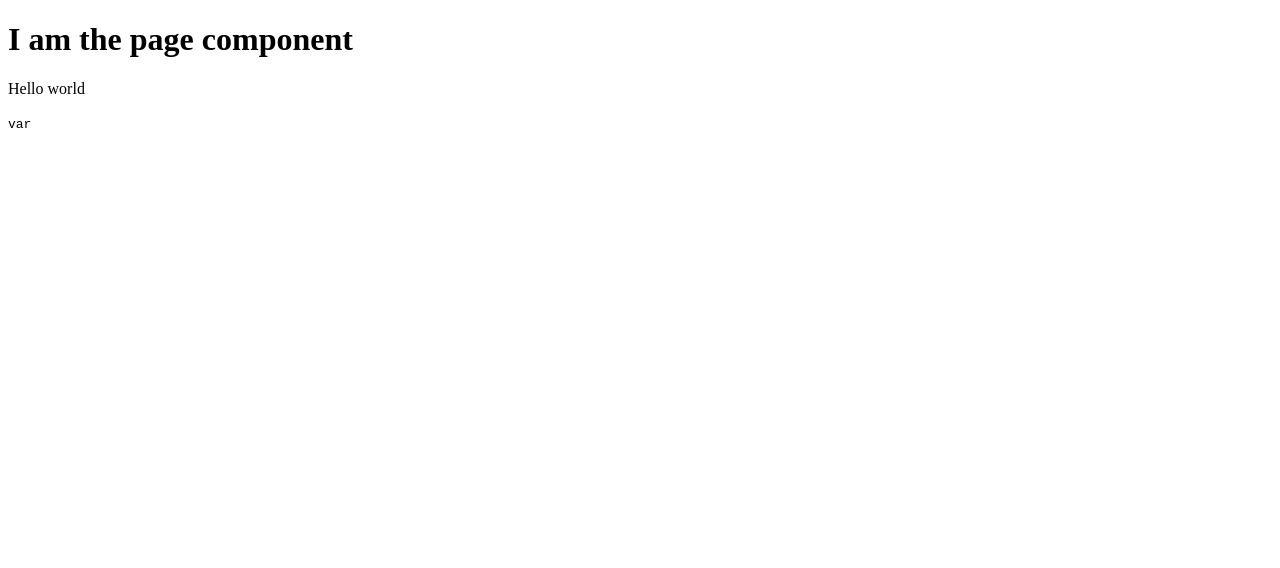
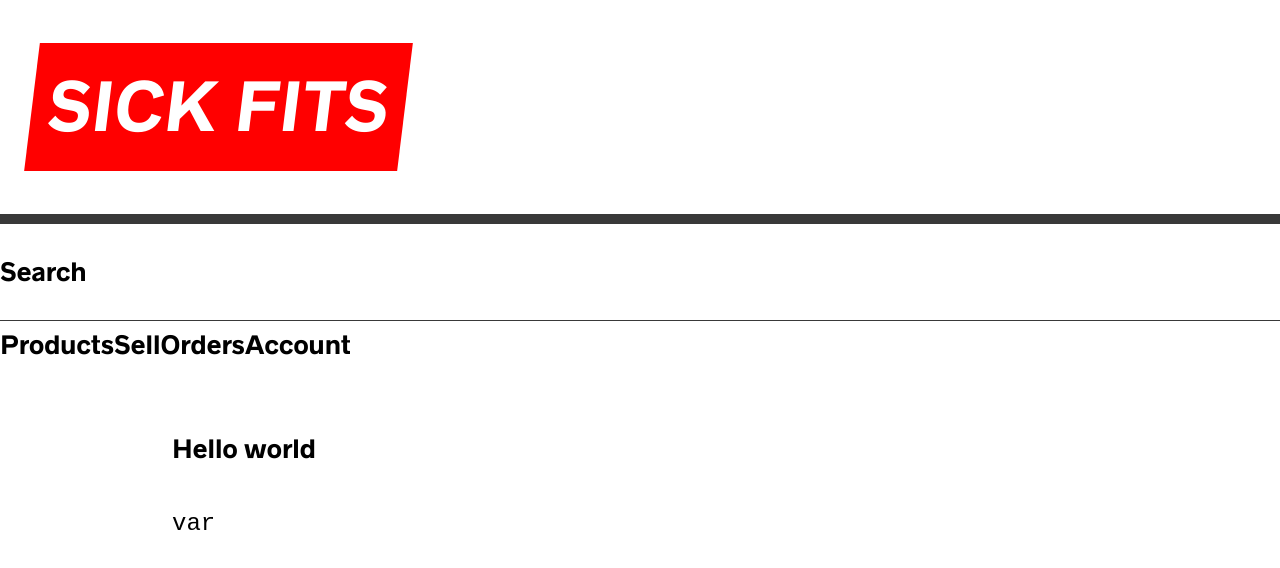
Before and after one commit to dmtaijul9/Sick-Fits, a Next.js app in the folder frontend/: page / in a window 1280 px wide. Shown: the top 568 px of the page. Built offline with nearby package versions, Linux system fonts and the light colour scheme.

Commit message:
feat(class:5-7): styled, globalStyle

```diff
--- /dev/null
+++ b/frontend/components/Header.js
@@ -0,0 +1,52 @@
+import React from "react";
+import Link from "next/link";
+import Nav from "./Nav";
+import styled from "styled-components";
+
+const Logo = styled.h1`
+  background-color: red;
+  font-size: 4rem;
+  margin-left: 2rem;
+  transform: skew(-7deg);
+  position: relative;
+  z-index: 2;
+
+  a {
+    color: #fff;
+    text-decoration: none;
+    text-transform: uppercase;
+    padding: 0.5rem 1rem;
+  }
+`;
+const HeaderStyle = styled.header`
+  .bar {
+    border-bottom: 10px solid var(--black, black);
+    display: grid;
+    grid-template-columns: auto 1fr;
+    justify-content: space-between;
+    align-items: center;
+  }
+  .sub-bar {
+    border-bottom: 1px solid var(--black, black);
+    display: grid;
+    grid-template-columns: 1fr auto;
+  }
+`;
+
+function Header() {
+  return (
+    <HeaderStyle>
+      <div className="bar">
+        <Logo>
+          <Link href={"./"}>Sick fits</Link>
+        </Logo>
+      </div>
+      <div className="sub-bar">
+        <p>Search</p>
+      </div>
+      <Nav />
+    </HeaderStyle>
+  );
+}
+
+export default Header;
--- /dev/null
+++ b/frontend/components/Nav.js
@@ -0,0 +1,13 @@
+import Link from "next/link";
+const Nav = () => {
+  return (
+    <nav>
+      <Link href={"./products"}>Products</Link>
+      <Link href={"./sell"}>Sell</Link>
+      <Link href={"./orders"}>Orders</Link>
+      <Link href={"./account"}>Account</Link>
+    </nav>
+  );
+};
+
+export default Nav;
--- a/frontend/components/Page.js
+++ b/frontend/components/Page.js
@@ -1,10 +1,63 @@
 import React from "react";
+import styled, { createGlobalStyle } from "styled-components";
+import Header from "./Header";
+
+const GlobalStyle = createGlobalStyle`
+
+@font-face {
+  font-family: 'radnika_next';
+  src: url('/static/radnikanext-medium-webfont.woff2') format('woff2');
+  font-weight: normal;
+  font-style: normal;
+}
+  html {
+    --red: #ff0000;
+    --black: #393939;
+    --grey: #3a3a3a;
+    --gray: var(--grey);
+    --lightGrey:#e1e1e1;
+    --lightGray:var(--lightGrey);
+    --offWhite: #ededed;
+    --maxWidth: 1000px;
+    --bs: 0 12px 24px 0 rgba(0,0,0,0.09);
+    box-sizing: border-box;
+  }
+  *, *::before, *::after {
+    box-sizing: inherit;
+  }
+  body {
+    font-family: 'radnika_next',-apple-system, BlinkMacSystemFont, 'Segoe UI', Roboto, Oxygen, Ubuntu, Cantarell, 'Open Sans', 'Helvetica Neue', sans-serif;
+    margin: 0;
+    padding: 0;
+    font-size: 1.5rem;
+    line-height: 2;
+  }
+  a {
+    text-decoration: none;
+    color: var(---black);
+
+  }
+  a:hover {
+    text-decoration: underline;
+  }
+  button {
+    font-family: 'radnika_next',-apple-system, BlinkMacSystemFont, 'Segoe UI', Roboto, Oxygen, Ubuntu, Cantarell, 'Open Sans', 'Helvetica Neue', sans-serif;
+  }
+
+`;
+
+const InnerStyle = styled.div`
+  max-width: var(--maxWidth);
+  padding: 2rem;
+  margin: 0 auto;
+`;
 
 function Page(props) {
   return (
     <div>
-      <h1>I am the page component</h1>
-      {props.children}
+      <GlobalStyle />
+      <Header />
+      <InnerStyle>{props.children}</InnerStyle>
     </div>
   );
 }
```
